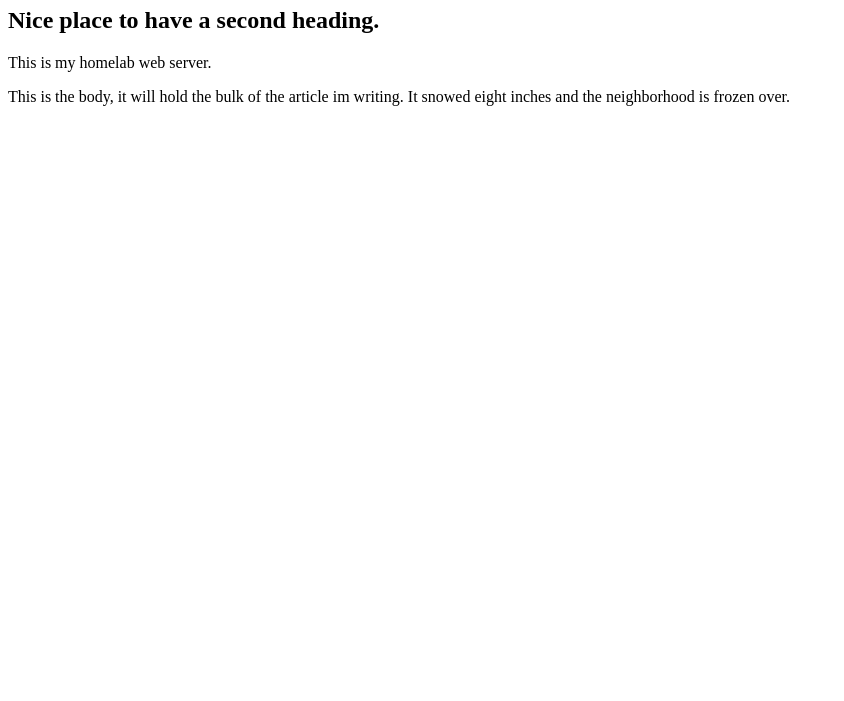
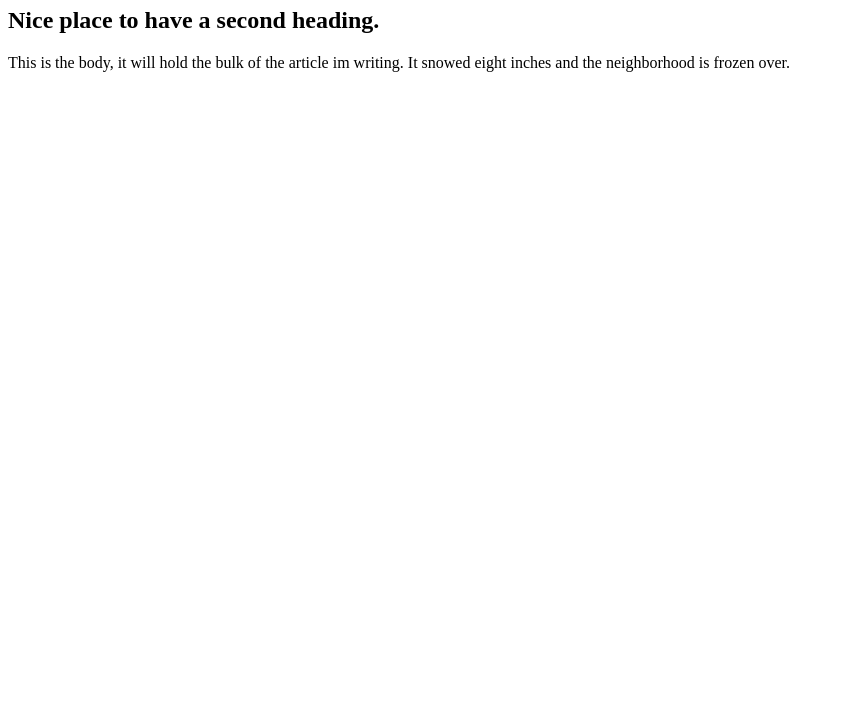
Before and after one commit to ceverett312/Apache-web-server, a plain HTML site: page index.html in a window 1280 px wide. Shown: the part 99-800 px from the top of the page, without its empty margins (0-844 px from the left). Drawn offline with Linux system fonts and the light colour scheme.

Commit message:
Update index.html

```diff
--- a/index.html
+++ b/index.html
@@ -2,5 +2,4 @@ sudo nano /var/www/html/index.html
 <title>Linux web server </title>
 <h1>Hello from the AlmaLinux Apache Server! </h1>
 <h2>Nice place to have a second heading. </h2>
-<p>This is my homelab web server. </p>
 <body>This is the body, it will hold the bulk of the article im writing. It snowed eight inches and the neighborhood is frozen over. </p>
```
